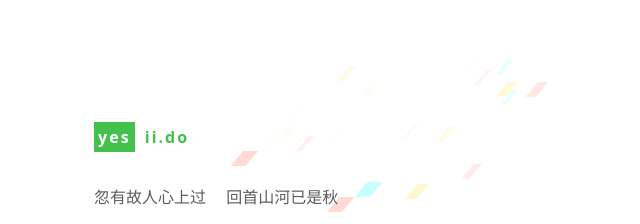
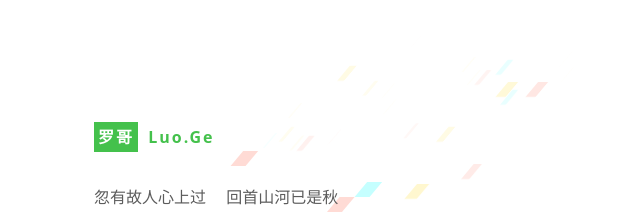
Before and after one commit to qq1740775/luoge1740775.github.io, a plain HTML site: page index.html in a window 1280 px wide. Shown: the part 188-412 px from the top of the page, 306-946 px from the left. Drawn offline with Linux system fonts and the light colour scheme.

Commit message:
Update index.html

```diff
--- a/index.html
+++ b/index.html
@@ -2,7 +2,7 @@
 <html>
 <head>
   <meta charset="UTF-8">
-  <title>ii.do-你访问的域名可以出售</title>
+  <title>luo.ge-你访问的域名可以出售</title>
   <meta http-equiv="X-UA-Compatible" content="IE=edge">
   <meta name="viewport" content="width=device-width, initial-scale=1">
   <link href="static/css/modern-normalize.css" type="text/css" rel="stylesheet">
@@ -13,7 +13,7 @@
 <div class="content-wrapper">
 		<div class="v-center">
 			<div class="main-content">
-				<h3><span class="vip">yes</span><span class="dev">  ii.do</span></h3>
+				<h3><span class="vip">罗哥</span><span class="dev">  Luo.Ge</span></h3>
 				<p><br>忽有故人心上过 　回首山河已是秋</p>
 <p>QQ：1740775</p>
 <p>联系 <a target="_blank" href="https://shi.su/">a@shi.su</a>
```
